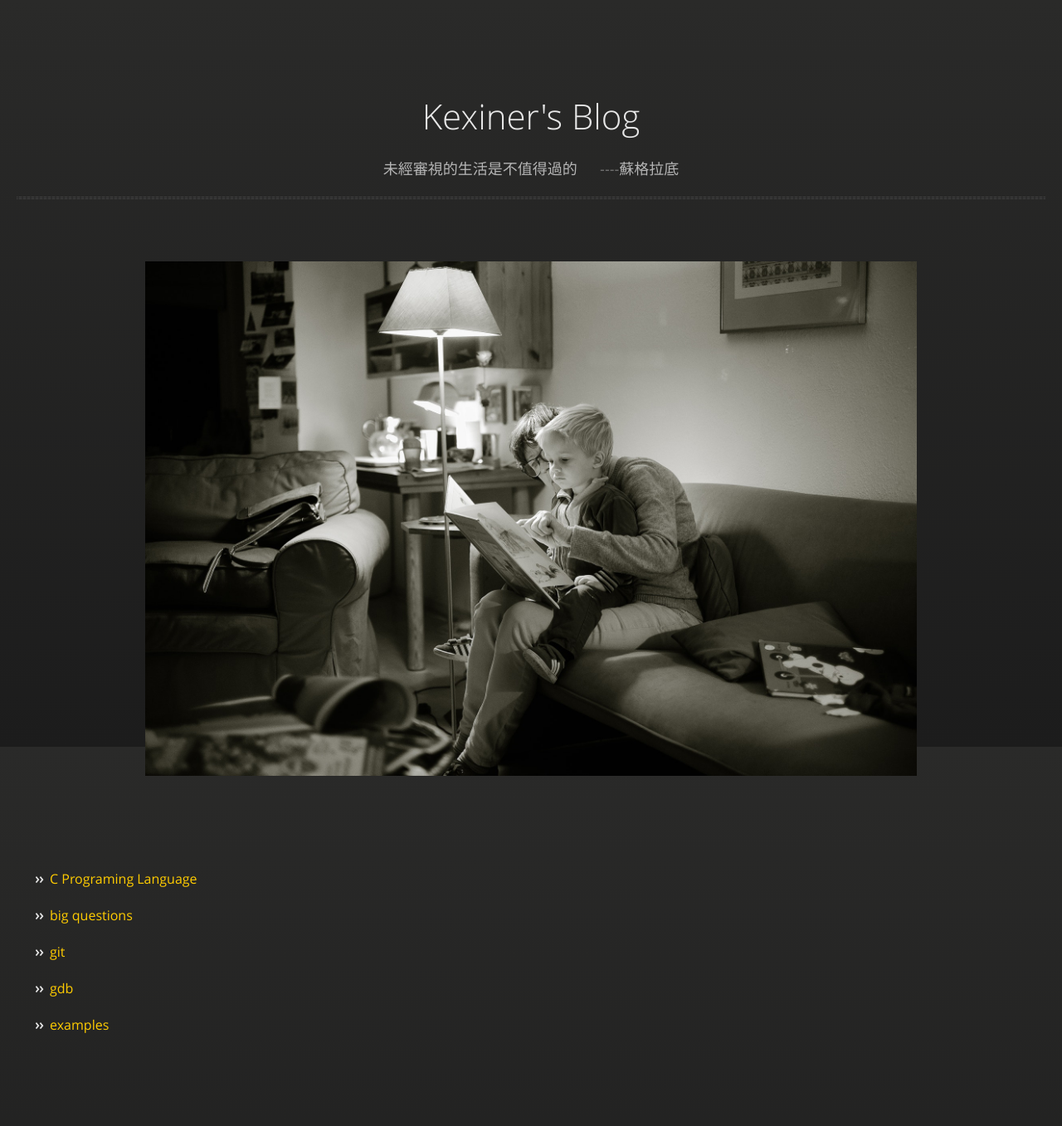
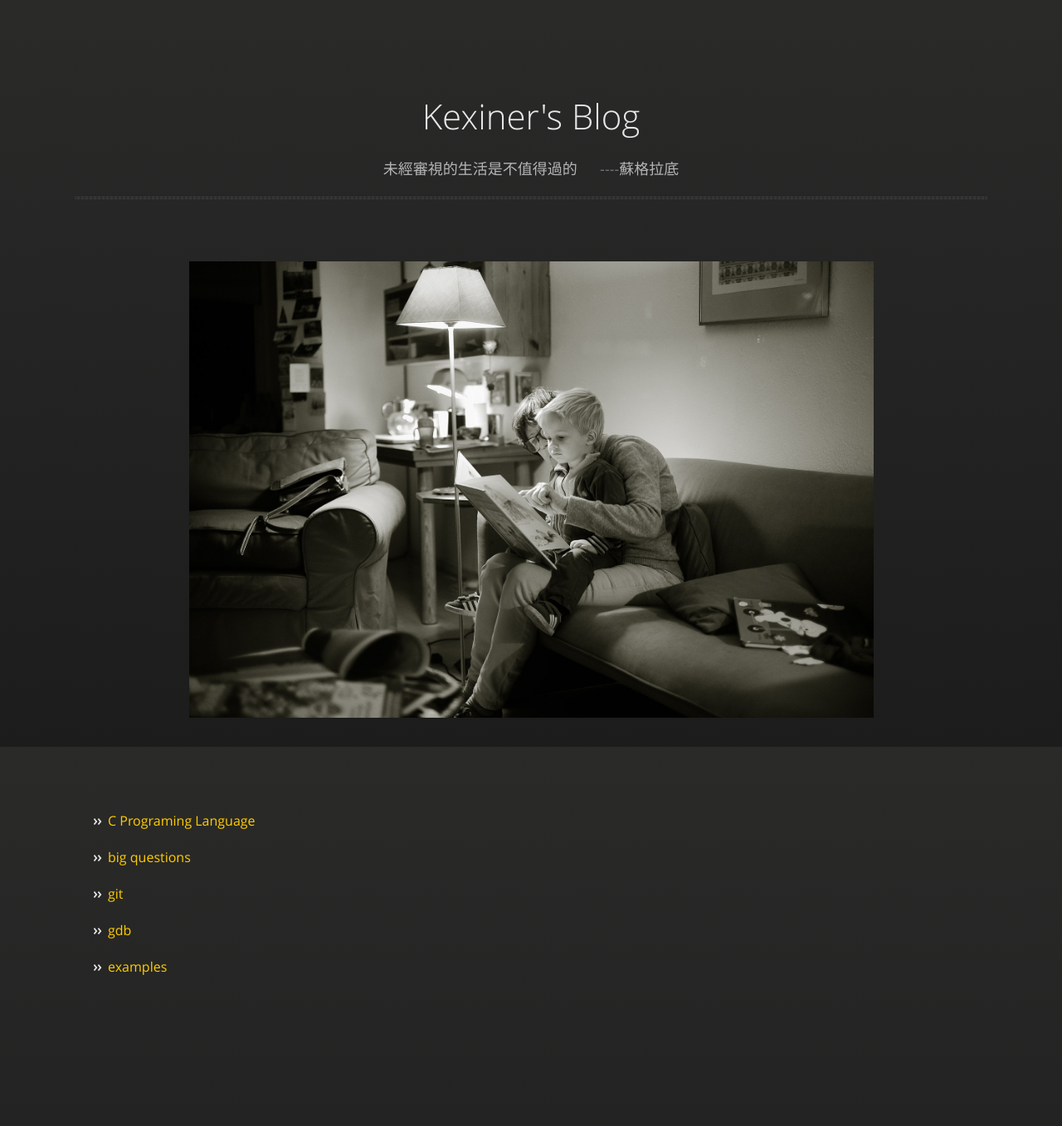
Before and after one commit to kexinerchen/kexinerchen.github.io, a Jekyll site: the page built from index.md, in a window 1280 px wide. Shown: the whole page at 83% size. Built offline with Jekyll 4.4.1, drawn with Linux system fonts in a browser that asks for light colours; our own code applies the rules of GitHub Pages for plain Markdown files; after the commit the page ends 1287 px from its top, so only the background shows below that.

Commit message:
Update jekyll-theme-midnight.scss

```diff
--- a/_sass/jekyll-theme-midnight.scss
+++ b/_sass/jekyll-theme-midnight.scss
@@ -76,7 +76,7 @@ strong {
 }
 
 .wrapper {
-  max-width:1250px;
+  max-width:1100px;
   margin:0 auto;
   position:relative;
   padding: 0 20px;
@@ -100,7 +100,7 @@ code {
   color:#efefef;
   font-size:14px;
   margin: 0 4px;
-  padding: 4px 6px;
+  padding: 2px 3px;
   border-radius: 2px;
 }
 
@@ -168,7 +168,7 @@ dt {
   box-shadow: 0px 1px 3px rgba(0,0,0,.25);
 
   nav {
-    max-width: 850px;
+    max-width: 650px;
     margin: 0 auto;
     padding: 0 10px;
     background: blue;
@@ -227,7 +227,7 @@ dt {
 }
 
 section {
-  max-width:1250px;
+  max-width:1100px;
   padding: 30px 0px 50px 0px;
   margin: 20px 0;
   margin-top: 70px;
```
